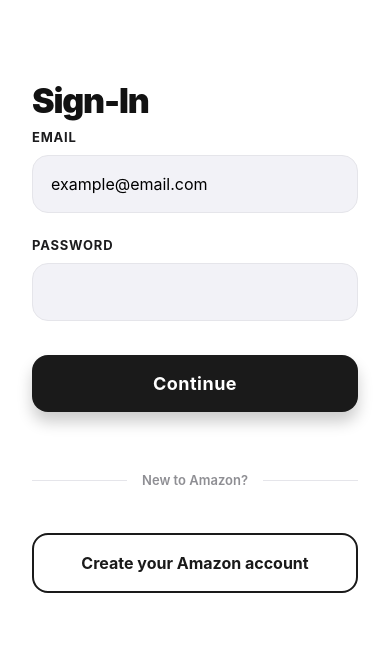
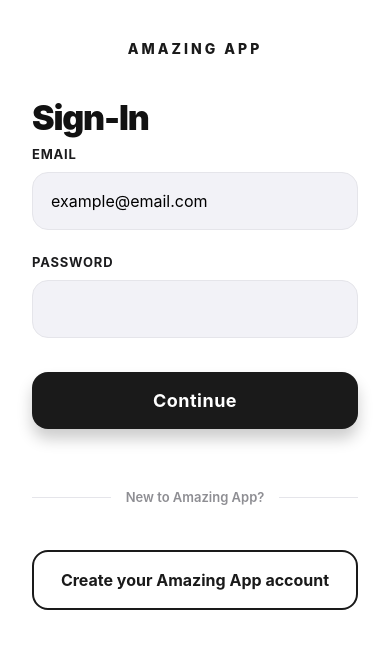
Before and after one commit to mikelodeonn/simple-ecommerce, a React Native app: screen /EditProfile in a window 390 px wide. Shown: the top 648 px of the page. Built offline with nearby package versions, Linux system fonts and the light colour scheme.

Commit message:
Translate to english and implementartion of a regex function in password

```diff
--- a/src/features/auth/pages/EditProfile.js
+++ b/src/features/auth/pages/EditProfile.js
@@ -21,25 +21,25 @@
 
   const handleUpdate = async () => {
     if (!name || !email || !password) {
-      return Alert.alert("Error", "Todos los campos son obligatorios");
+      return Alert.alert("Error", "All fields are required");
     }
     try {
       await updateUser({ ...user, name, email, emoji, password });
-      Alert.alert("Éxito", "Información actualizada");
+      Alert.alert("Success", "Information updated");
       navigation.goBack();
     } catch (e) {
-      Alert.alert("Error", "No se pudo actualizar la información");
+      Alert.alert("Error", "The information could not be updated");
     }
   };
 
   const confirmDelete = () => {
     Alert.alert(
-      "Eliminar Cuenta",
-      "¿Estás seguro de eliminar tu cuenta? Se borrarán tus pedidos y carrito de este dispositivo.",
+      "Delete account",
+      "Are you sure you want to delete your accounut? Your shopping cart and orders will be deleted",
       [
-        { text: "Cancelar", style: "cancel" },
+        { text: "Cancel", style: "cancel" },
         {
-          text: "Eliminar definitivamente",
+          text: "Delete permanently",
           style: "destructive",
           onPress: async () => {
             await deleteAccount();
@@ -61,14 +61,14 @@
             placeholder="Ej: 🦁"
           />
 
-          <Text style={styles.label}>Nombre completo</Text>
+          <Text style={styles.label}>Full name</Text>
           <TextInput
             style={styles.input}
             value={name}
             onChangeText={setName}
           />
 
-          <Text style={styles.label}>Correo electrónico</Text>
+          <Text style={styles.label}>E mail</Text>
           <TextInput
             style={styles.input}
             value={email}
@@ -77,7 +77,7 @@
             autoCapitalize="none"
           />
 
-          <Text style={styles.label}>Contraseña</Text>
+          <Text style={styles.label}>Password</Text>
           <TextInput
             style={styles.input}
             value={password}
@@ -86,13 +86,13 @@
           />
 
           <TouchableOpacity style={styles.saveBtn} onPress={handleUpdate}>
-            <Text style={styles.saveText}>Guardar Cambios</Text>
+            <Text style={styles.saveText}>Save changes</Text>
           </TouchableOpacity>
 
           <View style={styles.divider} />
 
           <TouchableOpacity style={styles.deleteBtn} onPress={confirmDelete}>
-            <Text style={styles.deleteText}>Eliminar mi cuenta</Text>
+            <Text style={styles.deleteText}>Delete my account</Text>
           </TouchableOpacity>
         </View>
       </ScrollView>
--- a/src/features/auth/pages/Login.js
+++ b/src/features/auth/pages/Login.js
@@ -29,6 +29,7 @@
   return (
     <SafeAreaView style={styles.container}>
       <View style={styles.content}>
+        <Text style={styles.appName}>AMAZING APP</Text>
         <Text style={styles.title}>Sign-In</Text>
 
         <View style={styles.form}>
@@ -57,7 +58,7 @@
 
         <View style={styles.dividerContainer}>
           <View style={styles.line} />
-          <Text style={styles.dividerText}>New to Amazon?</Text>
+          <Text style={styles.dividerText}>New to Amazing App?</Text>
           <View style={styles.line} />
         </View>
 
@@ -65,7 +66,7 @@
           style={styles.createAccountBtn}
           onPress={() => navigation.navigate('Register')}
         >
-          <Text style={styles.createAccountBtnText}>Create your Amazon account</Text>
+          <Text style={styles.createAccountBtnText}>Create your Amazing App account</Text>
         </TouchableOpacity>
       </View>
     </SafeAreaView>
@@ -79,8 +80,16 @@
   },
   content: {
     paddingHorizontal: 32,
-    paddingTop: 80,
+    paddingTop: 40,
     justifyContent: 'flex-start'
+  },
+  appName: {
+    fontSize: 14,
+    fontWeight: '800',
+    color: '#1A1A1A',
+    textAlign: 'center',
+    marginBottom: 40,
+    letterSpacing: 3,
   },
   title: {
     fontSize: 34,
--- a/src/features/auth/pages/Profile.js
+++ b/src/features/auth/pages/Profile.js
@@ -19,18 +19,18 @@
             style={styles.amazonBtn}
             onPress={() => navigation.navigate('EditProfile')}
           >
-            <Text style={styles.btnText}>Editar Información / Eliminar Cuenta</Text>
+            <Text style={styles.btnText}>Edit information / Delete account</Text>
           </TouchableOpacity>
 
           <TouchableOpacity
             style={styles.amazonBtn}
             onPress={() => navigation.navigate('OrderHistory')}
           >
-            <Text style={styles.btnText}>Mis Pedidos</Text>
+            <Text style={styles.btnText}>My orders</Text>
           </TouchableOpacity>
 
           <TouchableOpacity style={styles.logoutBtn} onPress={logout}>
-            <Text style={styles.logoutText}>Cerrar Sesión</Text>
+            <Text style={styles.logoutText}>Log out</Text>
           </TouchableOpacity>
         </View>
       </ScrollView>
--- a/src/features/auth/pages/Register.js
+++ b/src/features/auth/pages/Register.js
@@ -12,6 +12,10 @@
 
   const handleRegister = async () => {
     if (!email || !password || !name) return Alert.alert("Error", "Please fill in all fields");
+
+    const isPasswordValid = /^(?=.*[A-Za-z])(?=.*\d).{6,}$/.test(password);
+    if (!isPasswordValid) return Alert.alert("Weak Password", "Must be at least 6 characters long and include a letter and a number.");
+
     setLoading(true);
     try {
       const newUser = { email, name, password, emoji: '👤' };
```
